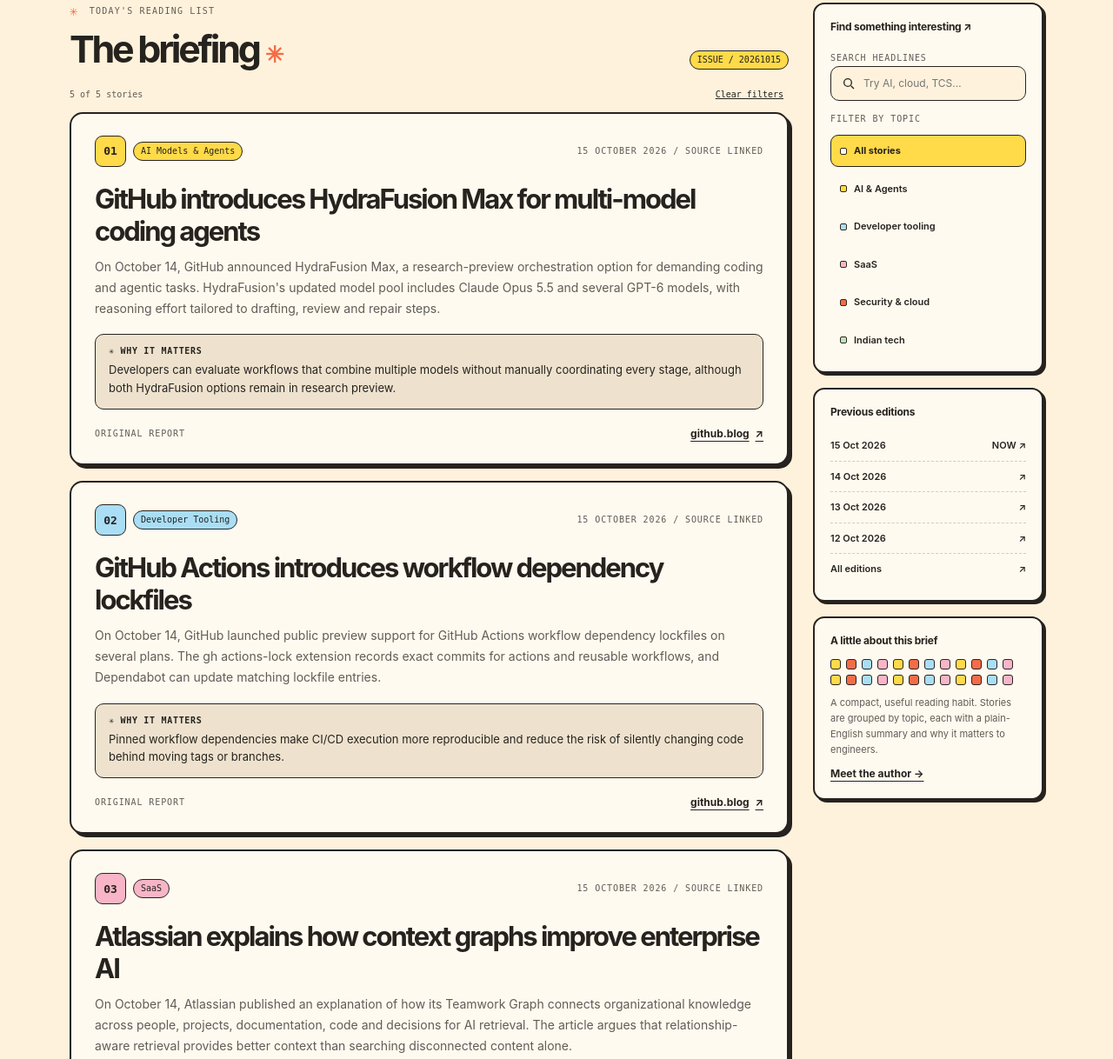
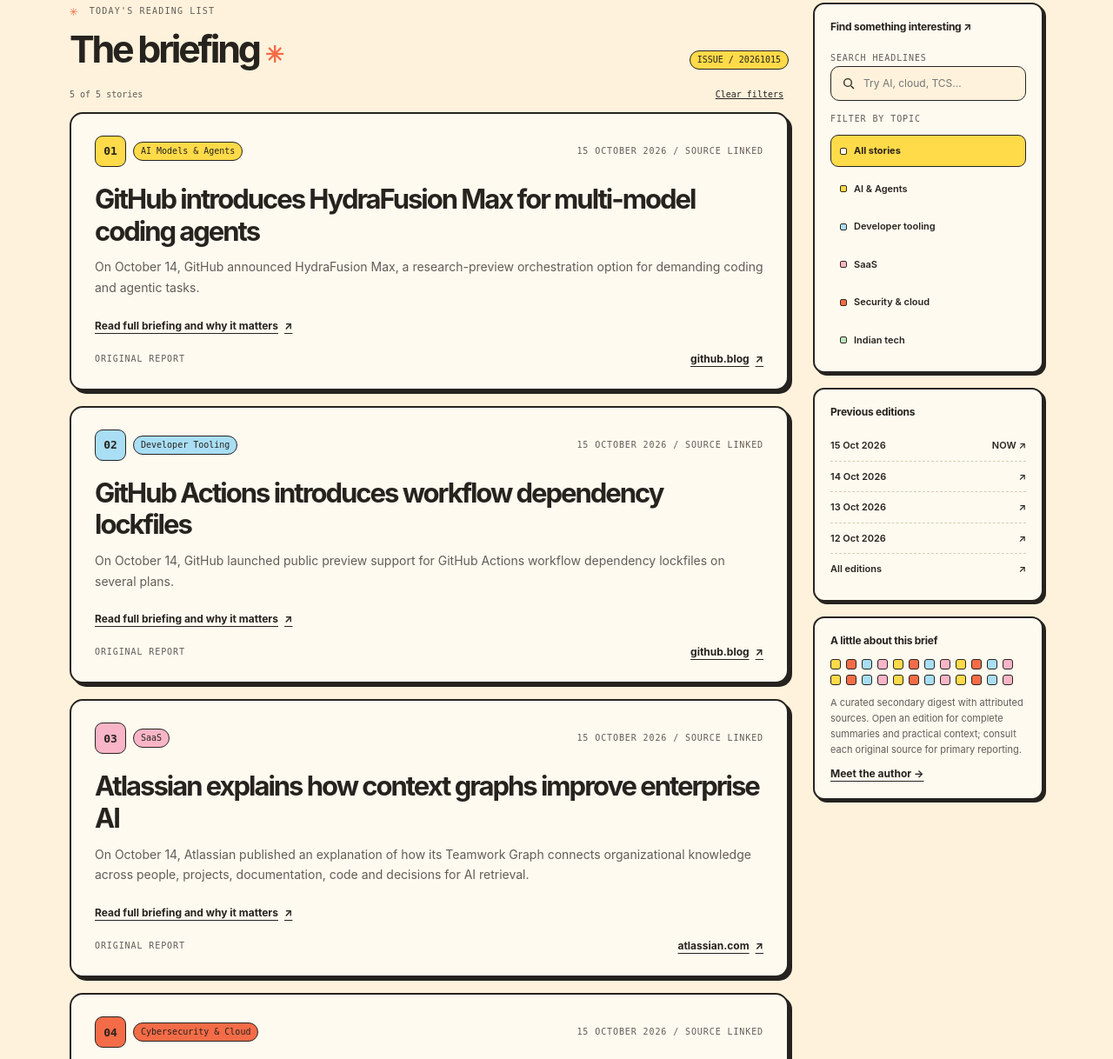
Before and after one commit to zilurrane/zilu.dev, an Astro site: page /news in a window 1280 px wide. Shown: the part 686-1904 px from the top of the page at 87% size. Built offline with nearby package versions, Linux system fonts and the light colour scheme; Astro itself is replaced by a stand-in of ours.

Commit message:
Make news index distinct from full editions and link all archived stories

```diff
--- a/src/components/NeoNews.astro
+++ b/src/components/NeoNews.astro
@@ -8,6 +8,10 @@
 const year=date.getUTCFullYear();
 const categoryKeys=['ai','tooling','saas','cloud','india'];
 const badgeClasses=['accent-yellow','accent-blue','accent-pink','accent-orange','accent-mint'];
+function teaser(summary){
+ const first=summary.match(/^.*?[.!?](?:\s|$)/s);
+ return (first?.[0]??summary.slice(0,190)).trim();
+}
 ---
 
  <div class="site-width site-announcement"><span><b>✳ THE DAILY DOWNLOAD</b> &nbsp; Five source-linked developments for software builders</span><span>02 / 02 ↗</span></div>
@@ -21,8 +25,17 @@
    <span class="micro muted"><time datetime={edition.date}>{displayDate}</time> / SOURCE LINKED</span>
   </div>
   <h3>{story.headline}</h3>
-  <p class="story-summary">{story.summary}</p>
-  <div class="impact"><b>✳ WHY IT MATTERS</b><p>{story.why_it_matters}</p></div>
+  {detail ? (
+   <>
+    <p class="story-summary">{story.summary}</p>
+    <div class="impact"><b>✳ WHY IT MATTERS</b><p>{story.why_it_matters}</p></div>
+   </>
+  ) : (
+   <>
+    <p class="story-summary">{teaser(story.summary)}</p>
+    <a class="source-link" href={'/news/'+edition.date+'-daily-tech-news/#story-'+(i+1)}>Read full briefing and why it matters <span aria-hidden="true">↗</span></a>
+   </>
+  )}
   <div class="story-bottom">
    <span class="micro muted">ORIGINAL REPORT</span>
    <a class="source-link" href={story.source_url} target="_blank" rel="noopener noreferrer">
@@ -41,9 +54,9 @@
 <span><time datetime={item.date}>{new Date(item.date+'T12:00:00Z').toLocaleDateString('en-GB',{day:'numeric',month:'short',year:'numeric',timeZone:'UTC'})}</time></span>
 <span>{item.date===edition.date?'NOW ↗':'↗'}</span></a>
 ))}
-<a class="archive-link" href="/news/"><span>All editions</span><span>↗</span></a>
+<a class="archive-link" href="/news/archive/"><span>All editions</span><span>↗</span></a>
 </div>
-<div class="sidebar-box"><h3 class="sidebar-title">A little about this brief</h3><div class="legend" aria-hidden="true"><span></span><span></span><span></span><span></span><span></span><span></span><span></span><span></span><span></span><span></span><span></span><span></span><span></span><span></span><span></span><span></span><span></span><span></span><span></span><span></span><span></span><span></span><span></span><span></span></div><p class="sidebar-text">A compact, useful reading habit. Stories are grouped by topic, each with a plain-English summary and why it matters to engineers.</p><a href="/" class="source-link" style="margin-top:10px">Meet the author →</a></div></aside></div>
+<div class="sidebar-box"><h3 class="sidebar-title">A little about this brief</h3><div class="legend" aria-hidden="true"><span></span><span></span><span></span><span></span><span></span><span></span><span></span><span></span><span></span><span></span><span></span><span></span><span></span><span></span><span></span><span></span><span></span><span></span><span></span><span></span><span></span><span></span><span></span><span></span></div><p class="sidebar-text">A curated secondary digest with attributed sources. Open an edition for complete summaries and practical context; consult each original source for primary reporting.</p><a href="/" class="source-link" style="margin-top:10px">Meet the author →</a></div></aside></div>
 
 <script is:inline>
 (() => {
```
